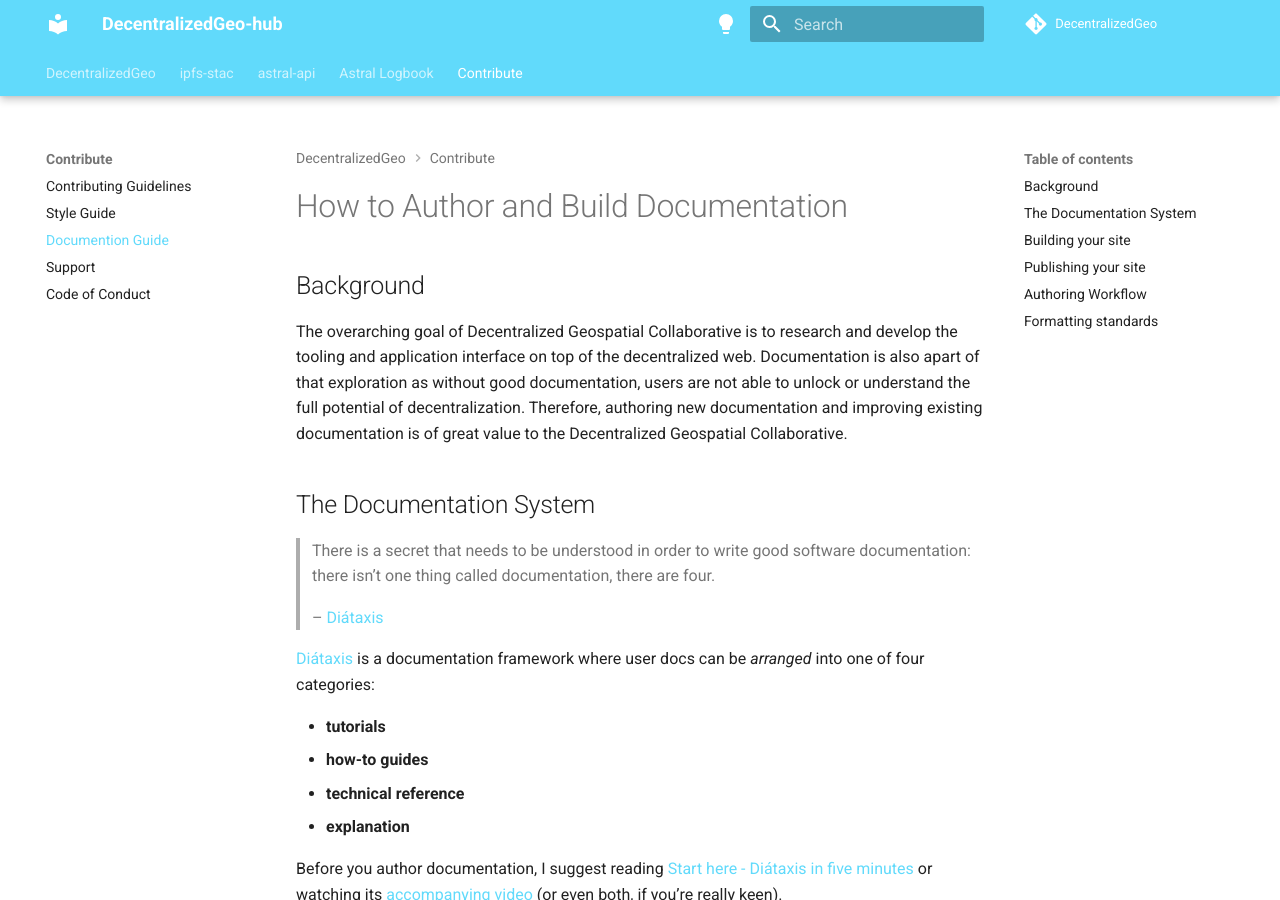
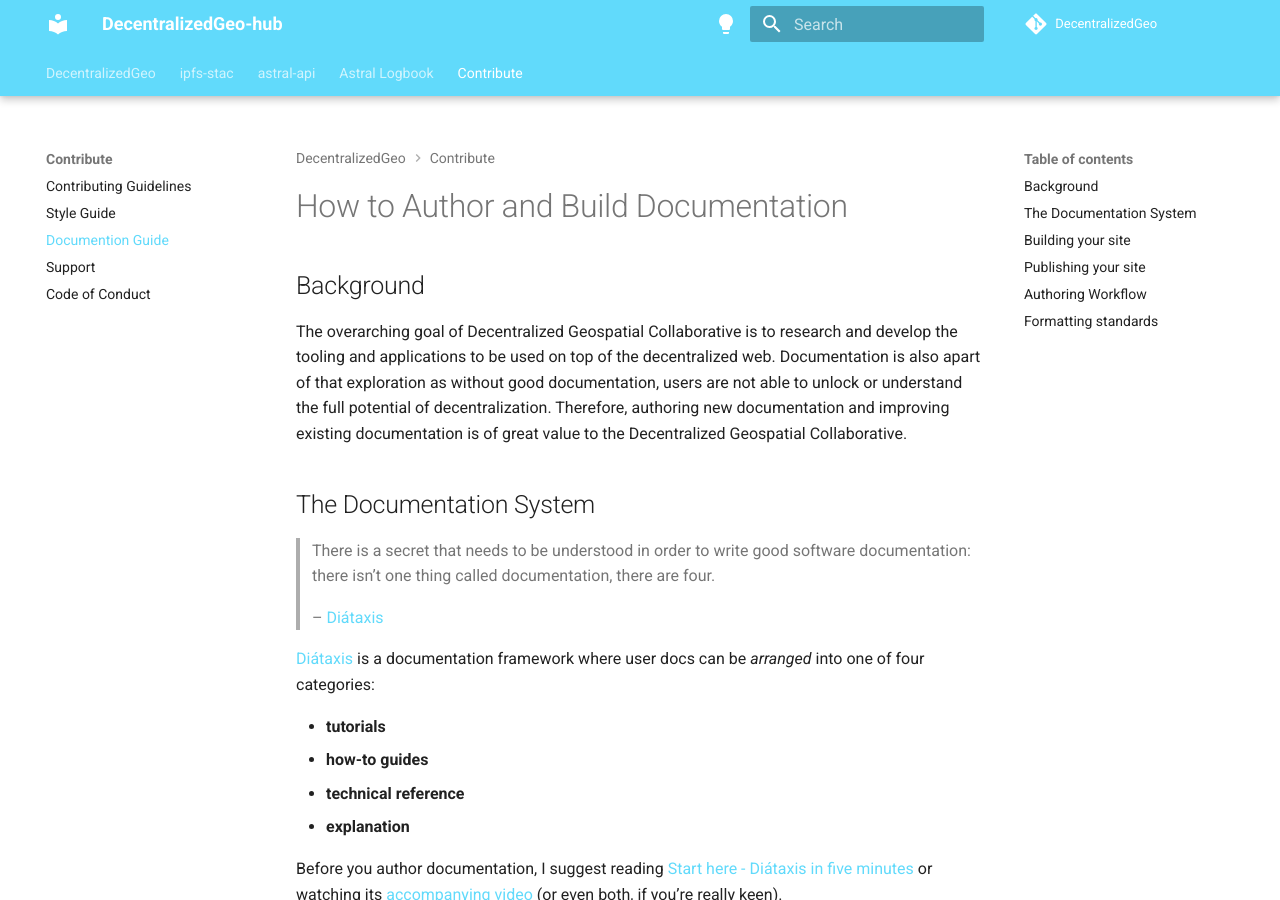
Before and after one commit to DecentralizedGeo/DecentralizedGeo-hub, an MkDocs documentation site: the page built from docs/documentation-guidelines.md, in a window 1280 px wide and 900 px high. Built offline with MkDocs 1.6.1 and Material for MkDocs 9.7.7, drawn with Linux system fonts in a browser that asks for light colours.

Commit message:
Fix wording in documentation guidelines for clarity and accuracy

```diff
--- a/docs/documentation-guidelines.md
+++ b/docs/documentation-guidelines.md
@@ -2,7 +2,7 @@
 
 ## Background
 
-The overarching goal of Decentralized Geospatial Collaborative is to research and develop the tooling and application interface on top of the decentralized web. Documentation is also apart of that exploration as without good documentation, users are not able to unlock or understand the full potential of decentralization. Therefore, authoring new documentation and improving existing documentation is of great value to the Decentralized Geospatial Collaborative.
+The overarching goal of Decentralized Geospatial Collaborative is to research and develop the tooling and applications to be used on top of the decentralized web. Documentation is also apart of that exploration as without good documentation, users are not able to unlock or understand the full potential of decentralization. Therefore, authoring new documentation and improving existing documentation is of great value to the Decentralized Geospatial Collaborative.
 
 ## The Documentation System
 
```
